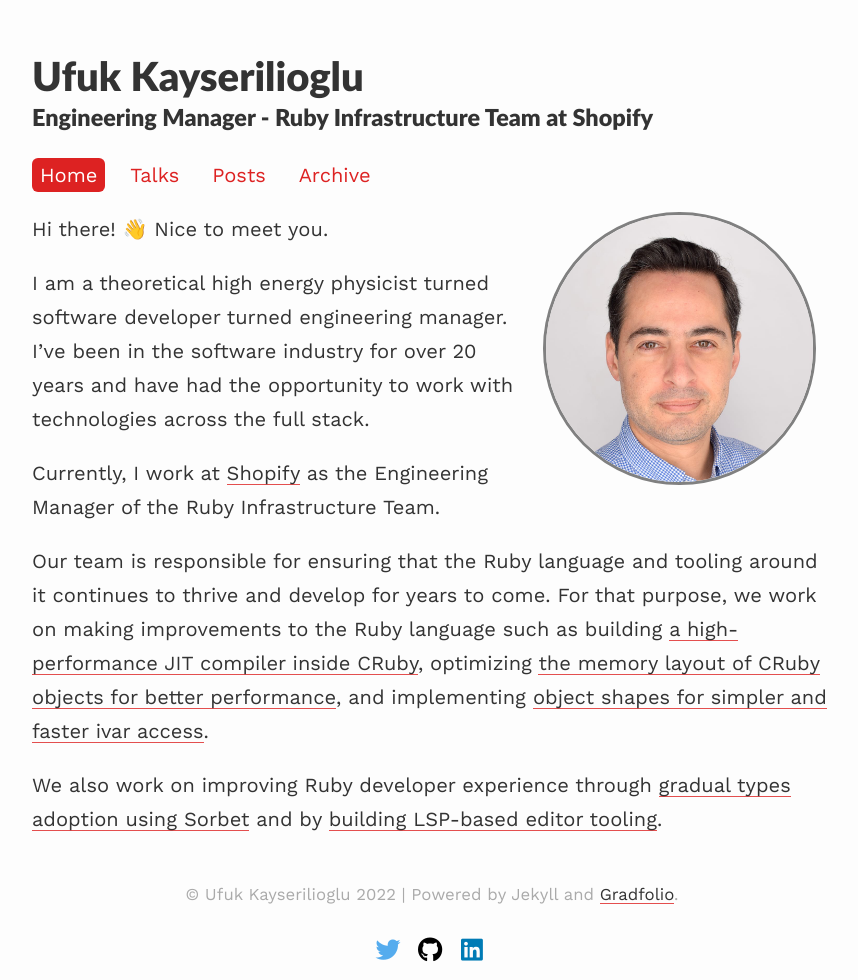
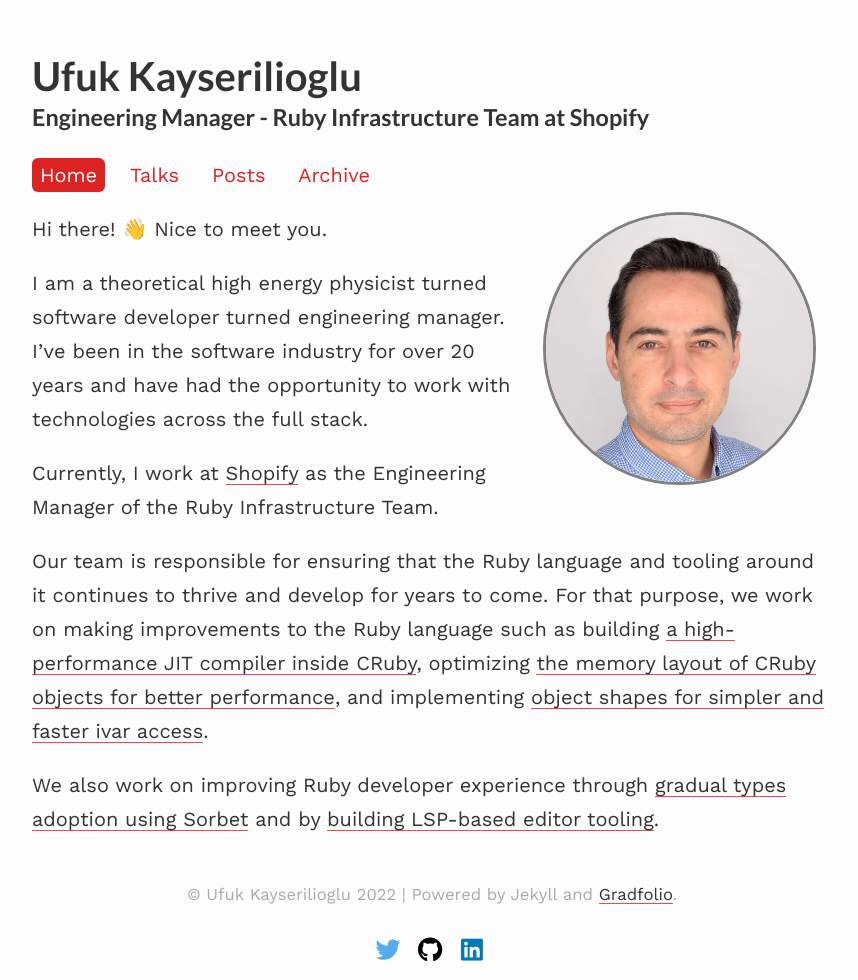
Before and after one commit to paracycle/ufuk.dev, a Jekyll site: the page built from index.md, in a window 1280 px wide. Shown: the whole page, without its empty margins (208-1066 px from the left). Built offline with Jekyll 4.4.1, drawn with Linux system fonts in a browser that asks for light colours; nearby versions of some CDN libraries.

Commit message:
Switch to Google Fonts

```diff
--- a/assets/css/_sass/google-fonts.scss
+++ b/assets/css/_sass/google-fonts.scss
@@ -1,32 +1 @@
-/* latin-ext */
-@font-face {
-  font-family: 'Lato';
-  font-style: normal;
-  font-weight: 900;
-  src: local('Lato Black'), local('Lato-Black'), url(fonts/R4a6fty3waPci7C44H8AjvY6323mHUZFJMgTvxaG2iE.woff2) format('woff2');
-  unicode-range: U+0100-024F, U+1E00-1EFF, U+20A0-20AB, U+20AD-20CF, U+2C60-2C7F, U+A720-A7FF;
-}
-/* latin */
-@font-face {
-  font-family: 'Lato';
-  font-style: normal;
-  font-weight: 900;
-  src: local('Lato Black'), local('Lato-Black'), url(fonts/tI4j516nok_GrVf4dhunkg.woff2) format('woff2');
-  unicode-range: U+0000-00FF, U+0131, U+0152-0153, U+02C6, U+02DA, U+02DC, U+2000-206F, U+2074, U+20AC, U+2212, U+2215;
-}
-/* latin-ext */
-@font-face {
-  font-family: 'Work Sans';
-  font-style: normal;
-  font-weight: 400;
-  src: local('Work Sans'), local('WorkSans-Regular'), url(fonts/WB2LNay3rHMH1zU8UJnUHBJtnKITppOI_IvcXXDNrsc.woff2) format('woff2');
-  unicode-range: U+0100-024F, U+1E00-1EFF, U+20A0-20AB, U+20AD-20CF, U+2C60-2C7F, U+A720-A7FF;
-}
-/* latin */
-@font-face {
-  font-family: 'Work Sans';
-  font-style: normal;
-  font-weight: 400;
-  src: local('Work Sans'), local('WorkSans-Regular'), url(fonts/ElUAY9q6T0Ayx4zWzW63VFtXRa8TVwTICgirnJhmVJw.woff2) format('woff2');
-  unicode-range: U+0000-00FF, U+0131, U+0152-0153, U+02C6, U+02DA, U+02DC, U+2000-206F, U+2074, U+20AC, U+2212, U+2215;
-}
+@import url('https://fonts.googleapis.com/css2?family=Lato:wght@700&family=Work+Sans&display=swap');
```
